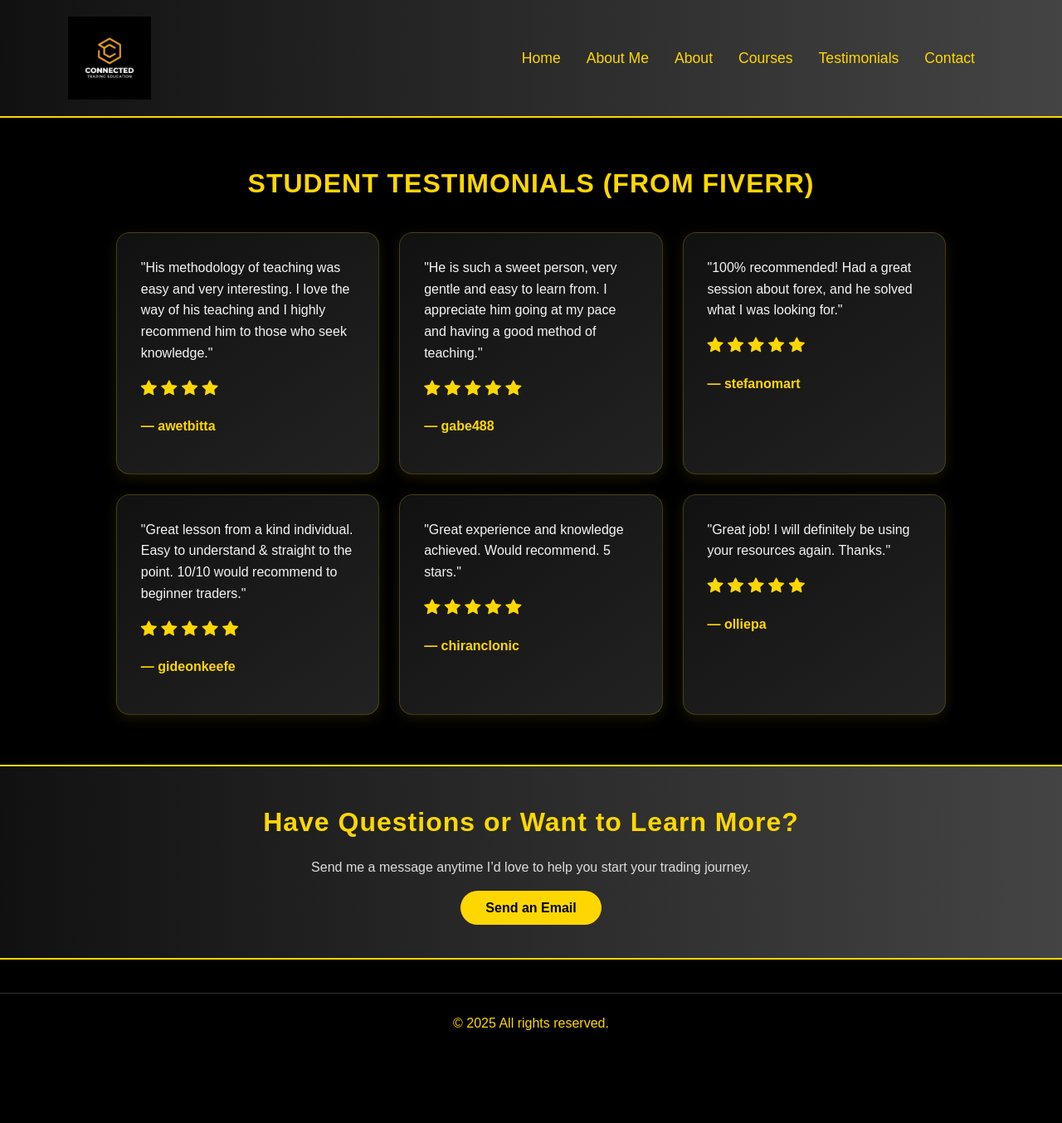
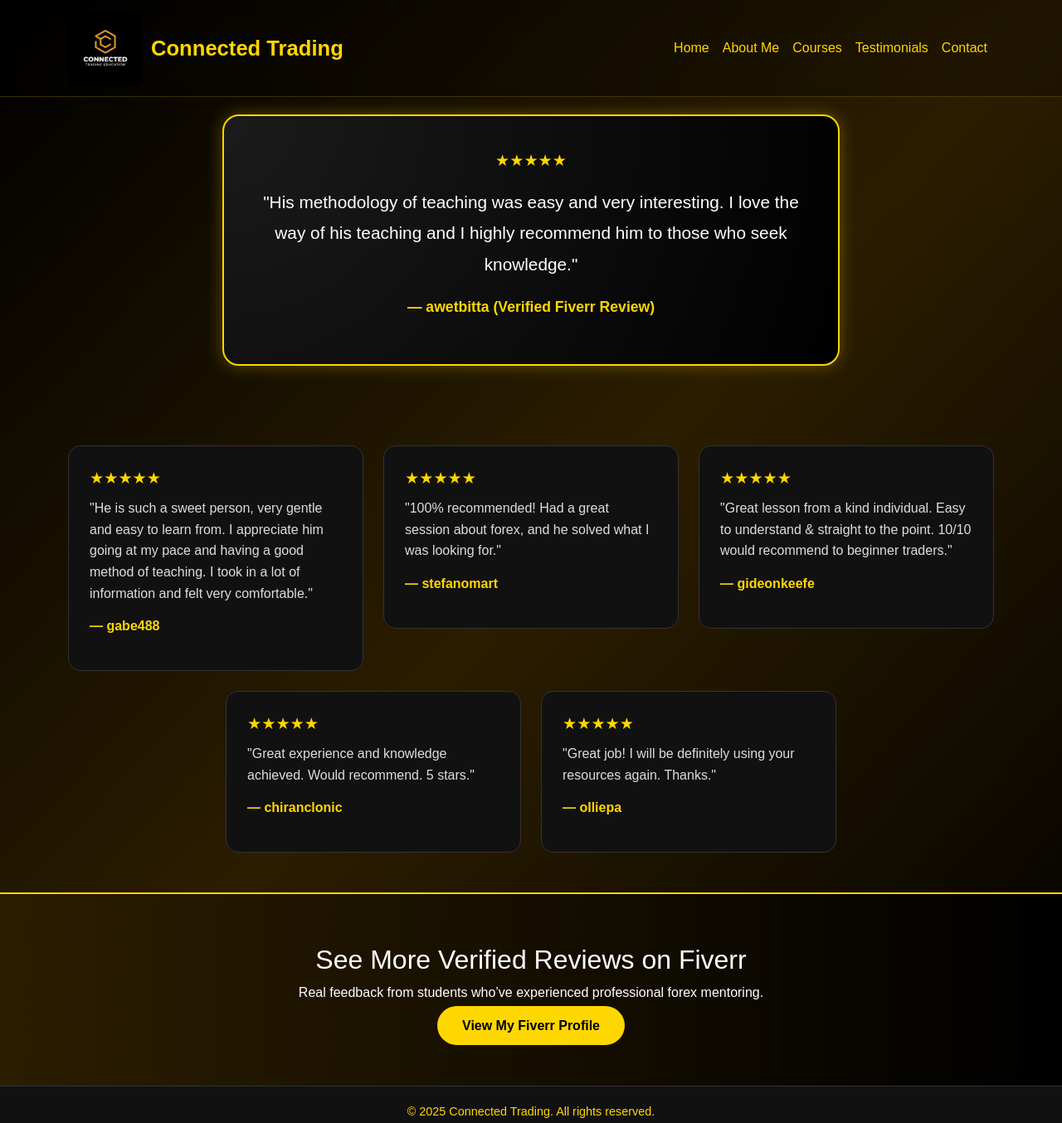
Before and after one commit to pjmendoza2451/ConnectedTrading, a plain HTML site: page testimonials.html in a window 1280 px wide. Shown: the whole page at 83% size. Before the commit the page ends 1286 px from the top, so only its background shows below. Drawn offline with nearby package versions, Linux system fonts and the light colour scheme.

Commit message:
testimonials.html

```diff
--- a/testimonials.html
+++ b/testimonials.html
@@ -2,153 +2,194 @@
 <html lang="en">
 
 <head>
-  <meta charset="UTF-8" />
-  <meta name="viewport" content="width=device-width, initial-scale=1.0" />
-  <title>Testimonials - Forex Trading Mentoring</title>
-  <link href="https://cdn.jsdelivr.net/npm/bootstrap@5.3.0-alpha1/dist/css/bootstrap.min.css" rel="stylesheet" />
-  <link rel="stylesheet" href="https://cdn.jsdelivr.net/npm/bootstrap-icons/font/bootstrap-icons.css" />
-  <link rel="icon" href="logo.jpeg" />
+  <meta charset="UTF-8">
+  <meta name="viewport" content="width=device-width, initial-scale=1.0">
+  <title>Student Testimonials - Connected Trading</title>
+  <link href="https://cdn.jsdelivr.net/npm/bootstrap@5.3.0-alpha1/dist/css/bootstrap.min.css" rel="stylesheet">
+  <link rel="stylesheet" href="https://cdn.jsdelivr.net/npm/bootstrap-icons/font/bootstrap-icons.css">
+  <link rel="icon" href="logo.jpeg">
   <style>
     body {
-      background-color: #000;
+      background: linear-gradient(to bottom right, #000, #2b1d00, #000);
       color: #ffd700;
-      font-family: Arial, sans-serif;
+      font-family: 'Poppins', sans-serif;
+      overflow-x: hidden;
     }
 
+    /* Transparent Glass Navbar */
     .navbar {
-      background: linear-gradient(to right, #111, #444);
-      border-bottom: 2px solid #ffd700;
+      background: rgba(0, 0, 0, 0.25);
+      backdrop-filter: blur(10px);
+      -webkit-backdrop-filter: blur(10px);
+      position: fixed;
+      width: 100%;
+      top: 0;
+      z-index: 1000;
+      border-bottom: 1px solid rgba(255, 215, 0, 0.2);
+      transition: background 0.3s ease;
     }
 
     .navbar .nav-link {
       color: #ffd700;
-      font-size: 1.1rem;
-      margin-right: 15px;
-      transition: color 0.3s ease, transform 0.3s ease;
+      font-weight: 500;
+      transition: all 0.3s ease;
     }
 
     .navbar .nav-link:hover {
       color: #fff;
-      transform: scale(1.1);
+      text-shadow: 0 0 8px #ffd700;
+      transform: scale(1.05);
     }
 
     .logo {
-      width: 100px;
+      width: 90px;
       height: auto;
     }
 
     .navbar-brand span {
-      font-size: 1.8rem;
+      font-size: 1.6rem;
       font-weight: bold;
       color: #ffd700;
       margin-left: 10px;
     }
 
-    #testimonials {
-      padding: 60px 20px;
+    /* Featured Testimonial */
+    .featured-card {
+      background: radial-gradient(circle at top left, #1b1b1b, #000);
+      border: 2px solid #ffd700;
+      border-radius: 20px;
+      padding: 40px;
+      text-align: center;
+      box-shadow: 0 0 20px rgba(255, 215, 0, 0.3);
+      position: relative;
+      transition: transform 0.3s ease, box-shadow 0.3s ease;
     }
 
-    #testimonials h2 {
-      text-align: center;
-      margin-bottom: 40px;
-      color: #ffd700;
-      font-weight: bold;
-      text-transform: uppercase;
-      letter-spacing: 1px;
+    .featured-card:hover {
+      transform: scale(1.02);
+      box-shadow: 0 0 35px rgba(255, 215, 0, 0.5);
     }
 
-    .testimonial-grid {
-      display: grid;
-      grid-template-columns: repeat(auto-fit, minmax(280px, 1fr));
-      gap: 1.5rem;
-      max-width: 1000px;
-      margin: 0 auto;
+    .featured-quote {
+      font-size: 1.3rem;
+      color: #fff;
+      margin-bottom: 20px;
+      line-height: 1.8;
     }
 
+    .featured-author {
+      font-weight: bold;
+      color: #ffd700;
+      font-size: 1.1rem;
+    }
+
+    .stars {
+      color: #ffd700;
+      font-size: 1.2rem;
+      transition: text-shadow 0.3s ease;
+    }
+
+    .stars:hover {
+      text-shadow: 0 0 10px #ffd700, 0 0 20px #ffea80;
+    }
+
+    /* Testimonial Grid */
     .testimonial-card {
-      background: linear-gradient(145deg, #111, #222);
-      color: #ffd700;
-      padding: 1.8rem;
-      border-radius: 1rem;
-      box-shadow: 0 4px 15px rgba(255, 215, 0, 0.1);
-      transition: all 0.3s ease;
-      border: 1px solid rgba(255, 215, 0, 0.2);
-      text-align: left;
+      background: #111;
+      border-radius: 15px;
+      padding: 25px;
+      color: #fff;
+      border: 1px solid #333;
+      transition: transform 0.3s ease, box-shadow 0.3s ease;
+      animation: fadeUp 1s ease both;
     }
 
     .testimonial-card:hover {
-      transform: translateY(-6px);
-      box-shadow: 0 6px 25px rgba(255, 215, 0, 0.25);
+      transform: translateY(-5px);
+      box-shadow: 0 0 20px rgba(255, 215, 0, 0.3);
+      border-color: #ffd700;
     }
 
     .testimonial-text {
       font-size: 1rem;
+      color: #ddd;
+      margin-bottom: 15px;
       line-height: 1.6;
-      color: #f5f5f5;
     }
 
     .testimonial-author {
-      margin-top: 1.2rem;
       font-weight: bold;
       color: #ffd700;
       font-size: 1rem;
     }
 
-    .star-rating {
-      margin-top: 0.5rem;
-      color: #ffd700;
-      font-size: 1.2rem;
+    @keyframes fadeUp {
+      0% {
+        opacity: 0;
+        transform: translateY(40px);
       }
 
-    #cta {
-  background: linear-gradient(to right, #111, #444);
-  border-top: 2px solid #ffd700;
-  border-bottom: 2px solid #ffd700;
+      100% {
+        opacity: 1;
+        transform: translateY(0);
+      }
     }
 
-#cta h2 {
-  color: #ffd700;
-  font-weight: 700;
-  letter-spacing: 1px;
+    /* CTA Section */
+    #cta {
+      background: linear-gradient(to right, #2b1d00, #000);
+      color: #fff;
+      text-align: center;
+      padding: 60px 20px;
+      border-top: 2px solid #ffd700;
     }
 
-#cta p {
-  color: #ddd;
-  margin-bottom: 25px;
-}
-
-.contact-btn {
-  background-color: #ffd700;
+    #cta a {
+      background: #ffd700;
       color: #000;
-  border: none;
-  padding: 12px 30px;
+      padding: 15px 30px;
       border-radius: 30px;
+      text-decoration: none;
       font-weight: bold;
-  text-decoration: none;
       transition: all 0.3s ease;
     }
 
-.contact-btn:hover {
-  background-color: #fff;
+    #cta a:hover {
+      background: #fff;
       color: #000;
       transform: scale(1.05);
     }
 
+    /* Footer */
+    footer {
+      background-color: #111;
+      color: #ffd700;
+      padding: 20px 0;
+      text-align: center;
+      font-size: 0.9rem;
+      border-top: 1px solid #333;
+    }
 
-    footer {
-      border-top: 1px solid #333;
-      margin-top: 40px;
+    @media (max-width: 768px) {
+      .featured-card {
+        padding: 30px;
+      }
+
+      .testimonial-card {
+        margin-bottom: 20px;
+      }
     }
   </style>
 </head>
 
 <body>
+
   <!-- Navbar -->
-  <nav class="navbar navbar-expand-lg" style="padding: 15px 0;">
+  <nav class="navbar navbar-expand-lg">
     <div class="container">
-      <a class="navbar-brand d-flex align-items-center" href="#">
-        <img src="logo.jpeg" alt="logo" class="logo" />
-        <span class="ms-2 text-white"></span>
+      <a class="navbar-brand d-flex align-items-center" href="index.html">
+        <img src="logo.jpeg" alt="logo" class="logo">
+        <span>Connected Trading</span>
       </a>
       <button class="navbar-toggler" type="button" data-bs-toggle="collapse" data-bs-target="#navbarNav">
         <span class="navbar-toggler-icon"></span>
@@ -157,7 +198,6 @@
         <ul class="navbar-nav ms-auto">
           <li class="nav-item"><a class="nav-link" href="index.html">Home</a></li>
           <li class="nav-item"><a class="nav-link" href="about.html">About Me</a></li>
-          <li class="nav-item"><a class="nav-link" href="index.html#about">About</a></li>
           <li class="nav-item"><a class="nav-link" href="index.html#courses">Courses</a></li>
           <li class="nav-item"><a class="nav-link" href="testimonials.html">Testimonials</a></li>
           <li class="nav-item"><a class="nav-link" href="index.html#contact">Contact</a></li>
@@ -166,93 +206,63 @@
     </div>
   </nav>
 
-  <!-- Testimonials Section -->
-  <section id="testimonials">
+  <!-- Spacer for Fixed Navbar -->
+  <div style="height: 90px;"></div>
+
+  <!-- Featured Testimonial -->
+  <section class="py-5 text-center">
     <div class="container">
-      <h2>Student Testimonials (from Fiverr)</h2>
-      <div class="testimonial-grid">
+      <div class="featured-card mx-auto col-lg-8 col-md-10">
+        <div class="stars mb-3">★★★★★</div>
+        <p class="featured-quote">"His methodology of teaching was easy and very interesting. I love the way of his teaching and I highly recommend him to those who seek knowledge."</p>
+        <p class="featured-author">— awetbitta (Verified Fiverr Review)</p>
+      </div>
+    </div>
+  </section>
+
+  <!-- Testimonial Grid -->
+  <section class="py-5">
+    <div class="container">
+      <div class="row g-4 justify-content-center">
+
+        <div class="col-md-5 col-lg-4">
           <div class="testimonial-card">
-          <p class="testimonial-text">
-            "His methodology of teaching was easy and very interesting. I love the way of his teaching and I highly recommend him to those who seek knowledge."
-          </p>
-          <div class="star-rating">
-            <i class="bi bi-star-fill"></i>
-            <i class="bi bi-star-fill"></i>
-            <i class="bi class="bi-star-fill"></i>
-            <i class="bi bi-star-fill"></i>
-            <i class="bi bi-star-fill"></i>
+            <div class="stars mb-2">★★★★★</div>
+            <p class="testimonial-text">"He is such a sweet person, very gentle and easy to learn from. I appreciate him going at my pace and having a good method of teaching. I took in a lot of information and felt very comfortable."</p>
+            <p class="testimonial-author">— gabe488</p>
           </div>
-          <p class="testimonial-author">— awetbitta</p>
         </div>
 
+        <div class="col-md-5 col-lg-4">
           <div class="testimonial-card">
-          <p class="testimonial-text">
-            "He is such a sweet person, very gentle and easy to learn from. I appreciate him going at my pace and having a good method of teaching."
-          </p>
-          <div class="star-rating">
-            <i class="bi bi-star-fill"></i>
-            <i class="bi bi-star-fill"></i>
-            <i class="bi bi-star-fill"></i>
-            <i class="bi bi-star-fill"></i>
-            <i class="bi bi-star-fill"></i>
+            <div class="stars mb-2">★★★★★</div>
+            <p class="testimonial-text">"100% recommended! Had a great session about forex, and he solved what I was looking for."</p>
+            <p class="testimonial-author">— stefanomart</p>
           </div>
-          <p class="testimonial-author">— gabe488</p>
         </div>
 
+        <div class="col-md-5 col-lg-4">
           <div class="testimonial-card">
-          <p class="testimonial-text">
-            "100% recommended! Had a great session about forex, and he solved what I was looking for."
-          </p>
-          <div class="star-rating">
-            <i class="bi bi-star-fill"></i>
-            <i class="bi bi-star-fill"></i>
-            <i class="bi bi-star-fill"></i>
-            <i class="bi bi-star-fill"></i>
-            <i class="bi bi-star-fill"></i>
+            <div class="stars mb-2">★★★★★</div>
+            <p class="testimonial-text">"Great lesson from a kind individual. Easy to understand & straight to the point. 10/10 would recommend to beginner traders."</p>
+            <p class="testimonial-author">— gideonkeefe</p>
           </div>
-          <p class="testimonial-author">— stefanomart</p>
         </div>
 
+        <div class="col-md-5 col-lg-4">
           <div class="testimonial-card">
-          <p class="testimonial-text">
-            "Great lesson from a kind individual. Easy to understand & straight to the point. 10/10 would recommend to beginner traders."
-          </p>
-          <div class="star-rating">
-            <i class="bi bi-star-fill"></i>
-            <i class="bi bi-star-fill"></i>
-            <i class="bi bi-star-fill"></i>
-            <i class="bi bi-star-fill"></i>
-            <i class="bi bi-star-fill"></i>
+            <div class="stars mb-2">★★★★★</div>
+            <p class="testimonial-text">"Great experience and knowledge achieved. Would recommend. 5 stars."</p>
+            <p class="testimonial-author">— chiranclonic</p>
           </div>
-          <p class="testimonial-author">— gideonkeefe</p>
         </div>
 
+        <div class="col-md-5 col-lg-4">
           <div class="testimonial-card">
-          <p class="testimonial-text">
-            "Great experience and knowledge achieved. Would recommend. 5 stars."
-          </p>
-          <div class="star-rating">
-            <i class="bi bi-star-fill"></i>
-            <i class="bi bi-star-fill"></i>
-            <i class="bi bi-star-fill"></i>
-            <i class="bi bi-star-fill"></i>
-            <i class="bi bi-star-fill"></i>
+            <div class="stars mb-2">★★★★★</div>
+            <p class="testimonial-text">"Great job! I will be definitely using your resources again. Thanks."</p>
+            <p class="testimonial-author">— olliepa</p>
           </div>
-          <p class="testimonial-author">— chiranclonic</p>
-        </div>
-
-        <div class="testimonial-card">
-          <p class="testimonial-text">
-            "Great job! I will definitely be using your resources again. Thanks."
-          </p>
-          <div class="star-rating">
-            <i class="bi bi-star-fill"></i>
-            <i class="bi bi-star-fill"></i>
-            <i class="bi bi-star-fill"></i>
-            <i class="bi bi-star-fill"></i>
-            <i class="bi bi-star-fill"></i>
-          </div>
-          <p class="testimonial-author">— olliepa</p>
         </div>
 
       </div>
@@ -261,20 +271,22 @@
 
   <!-- CTA -->
   <section id="cta">
-  <div class="container text-center text-white py-5">
-    <h2 class="mb-4">Have Questions or Want to Learn More?</h2>
-    <p>Send me a message anytime I’d love to help you start your trading journey.</p>
-    <a href="mailto:connectedtradingph@gmail.com" class="contact-btn">Send an Email</a>
+    <div class="container">
+      <h2>See More Verified Reviews on Fiverr</h2>
+      <p>Real feedback from students who’ve experienced professional forex mentoring.</p>
+      <a href="https://www.fiverr.com/pjmendoza/teach-you-how-to-trade-the-forex-market" target="_blank">
+        View My Fiverr Profile
+      </a>
     </div>
   </section>
 
-
-  <footer class="footer text-center py-4">
-    <p>&copy; <span id="currentYear"></span> All rights reserved.</p>
+  <!-- Footer -->
+  <footer>
+    <p>&copy; <span id="year"></span> Connected Trading. All rights reserved.</p>
   </footer>
 
   <script>
-    document.getElementById("currentYear").textContent = new Date().getFullYear();
+    document.getElementById('year').textContent = new Date().getFullYear();
   </script>
   <script src="https://cdn.jsdelivr.net/npm/bootstrap@5.3.0-alpha1/dist/js/bootstrap.bundle.min.js"></script>
 </body>
```
Lines whose indentation alone changed are shown as unchanged.
